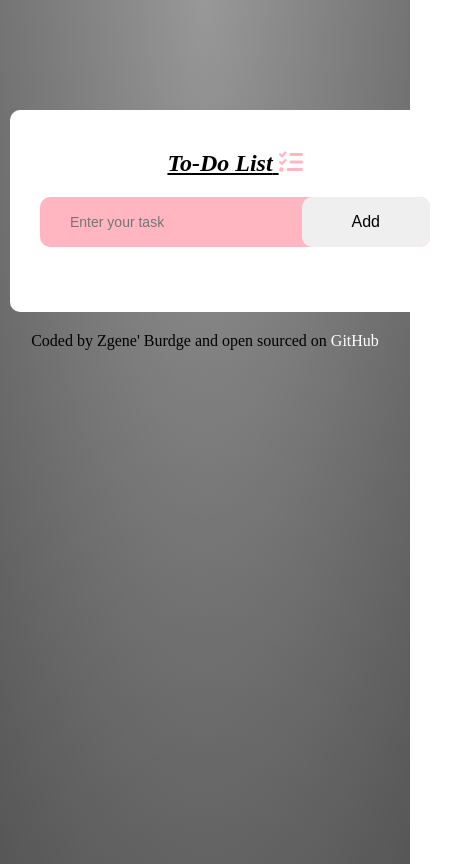
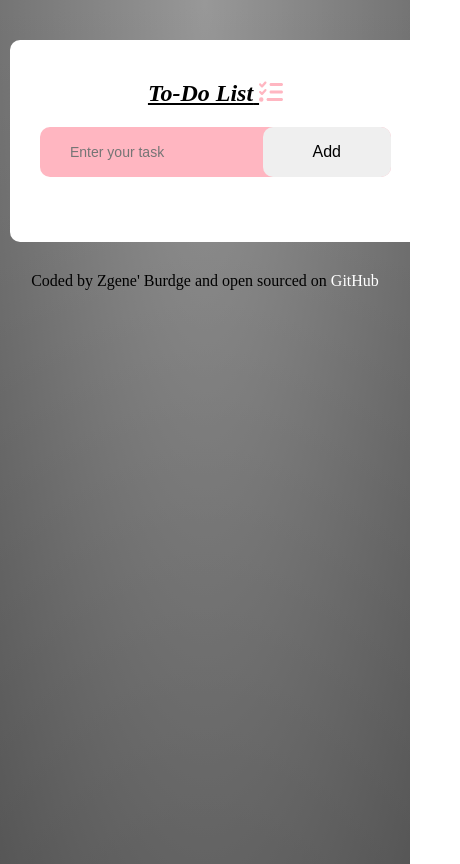
Before and after one commit to ZBurdge/todo-list-react, a React (Create React App) app: page / in a window 390 px wide. Shown: the whole page, 460 px wide, since content can reach past the window. Built offline with nearby package versions, Linux system fonts and the light colour scheme.

Commit message:
made responsive

```diff
--- a/src/App.css
+++ b/src/App.css
@@ -45,3 +45,11 @@ a {
   color: white;
   text-decoration: none;
 }
+
+@media (max-width: 768px) {
+  .ToDoApp {
+    width: 90%;
+    max-width: 400px;
+    margin: 30px auto;
+  }
+}
```
